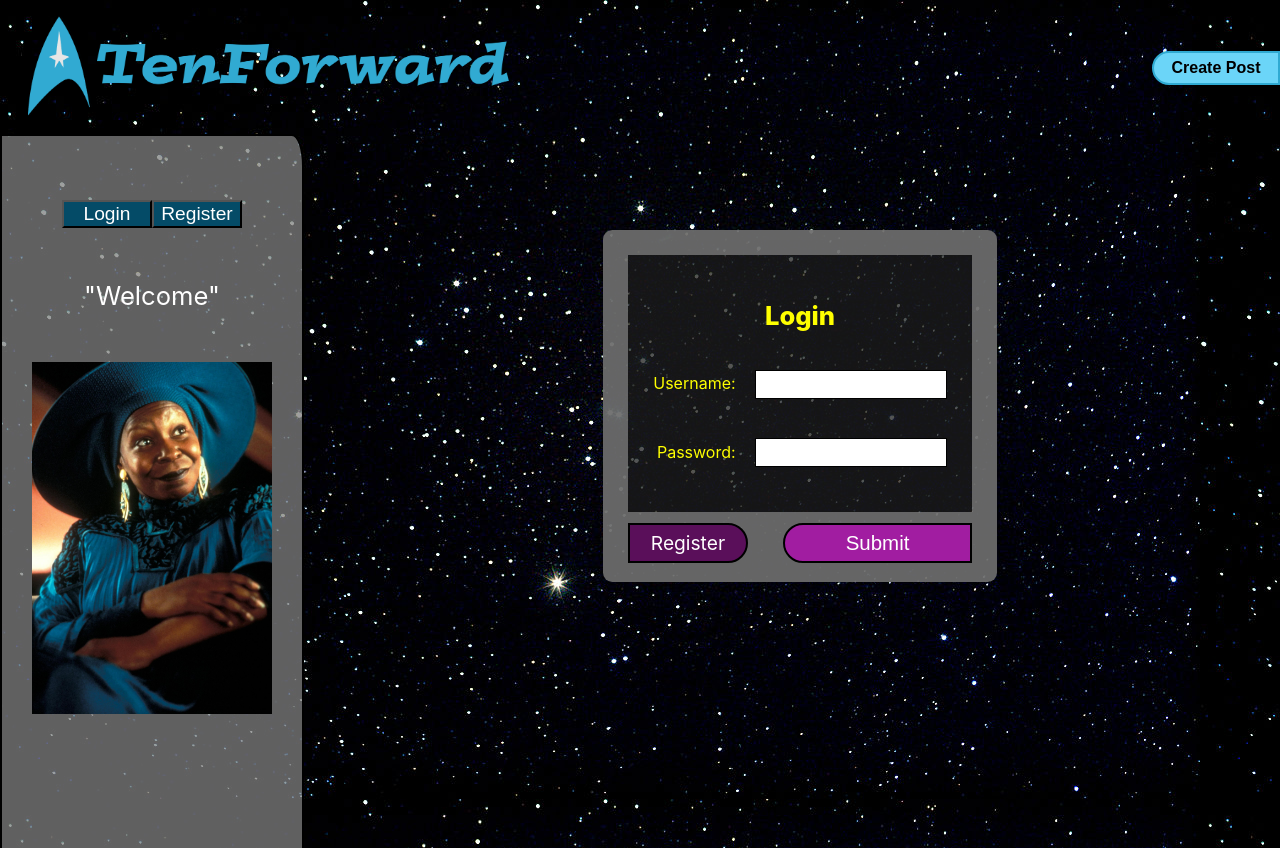
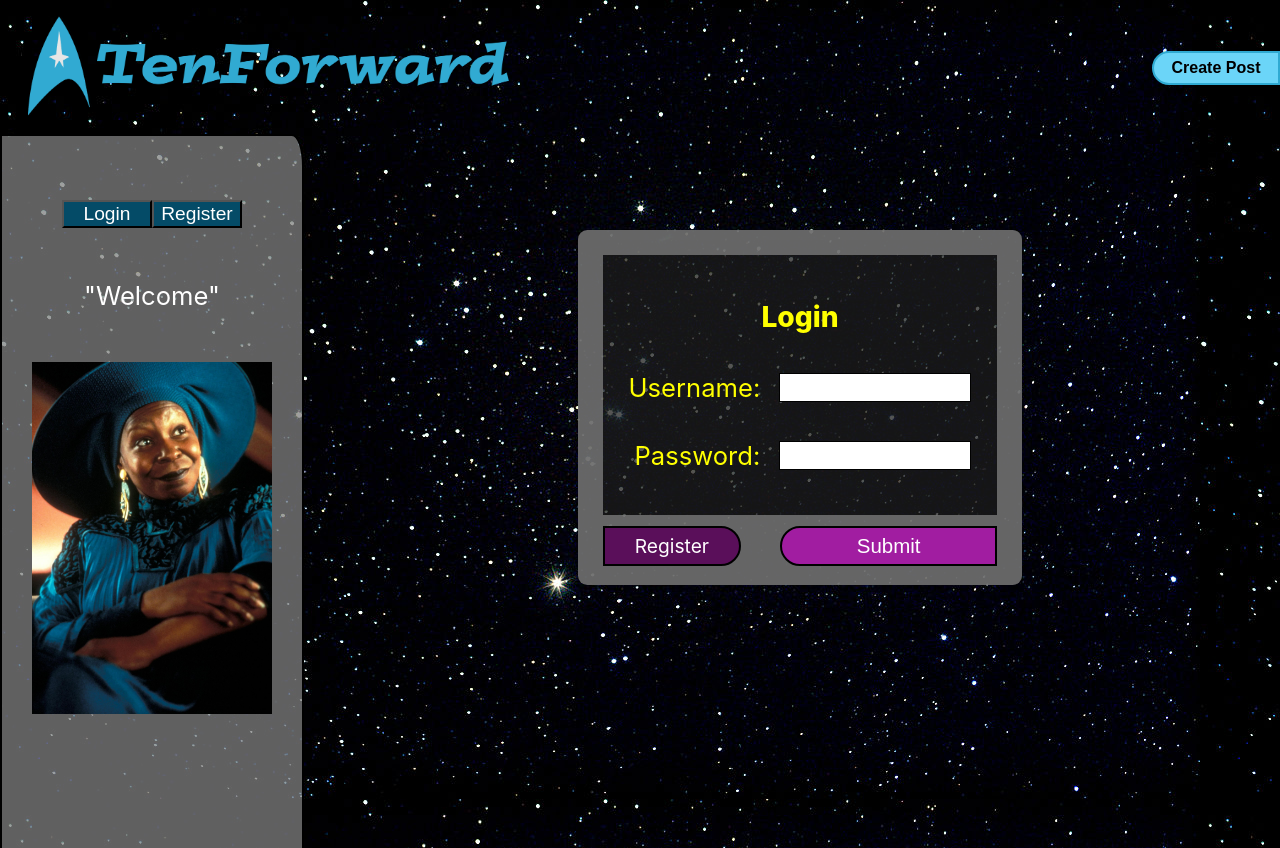
Before and after one commit to adamjmosebach/TenForward, a React (Create React App) app in the folder client/: page /login in a window 1280 px wide. Built offline with nearby package versions, Linux system fonts and the light colour scheme; no server answers.

Commit message:
form alignments fixed

```diff
--- a/client/src/screens/Forms.css
+++ b/client/src/screens/Forms.css
@@ -16,13 +16,13 @@
   /* text-decoration: underline; */
   margin: 1.5vw;
   font-weight: 800;
-  font-size: 2vw;
+  font-size: 2.2vw;
   /* color: rgb(250, 234, 54); */
   /* -webkit-text-stroke: 1px red; */
 }
-/* .label {
-  font-size: 1.5vw;
-} */
+label {
+  font-size: 2vw;
+}
 input,
 textarea {
   margin: 1.5vw;
@@ -30,6 +30,11 @@
   width: 15vw;
   border: 1px solid black;
   padding: .5vw;
+}
+.label-input {
+  display: flex;
+  align-items: center;
+  justify-content: flex-end;
 }
 textarea {
   height: 75px;
@@ -39,6 +44,11 @@
   display: flex;
   align-items: center;
   justify-content: flex-end;
+}
+select {
+  height: 1.9vw;
+  min-height: 25px;
+  max-height: 47px;
 }
 .red-submit {
   width: 50%;
--- a/client/src/screens/Login.jsx
+++ b/client/src/screens/Login.jsx
@@ -31,7 +31,7 @@
       >
         <h3 className='form-heading'>Login</h3>
         <div className='label-input'>
-          <label htmlFor='login-username'>Username:</label>
+          <label htmlFor='form-label login-username'>Username:</label>
           <input
             type='text'
             name='username'
@@ -41,7 +41,7 @@
           />
         </div>
         <div className='label-input'>
-          <label htmlFor='login-password'>Password:</label>
+          <label htmlFor='form-label login-password'>Password:</label>
           <input
             type='password'
             name='password'
```
